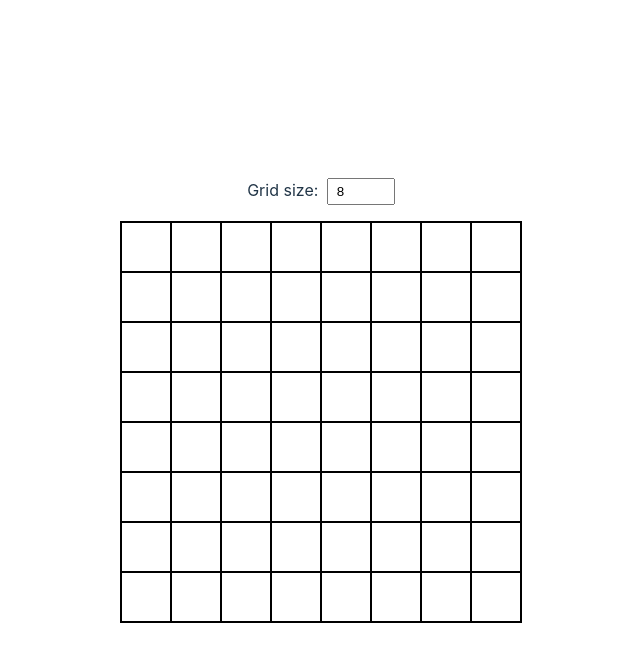
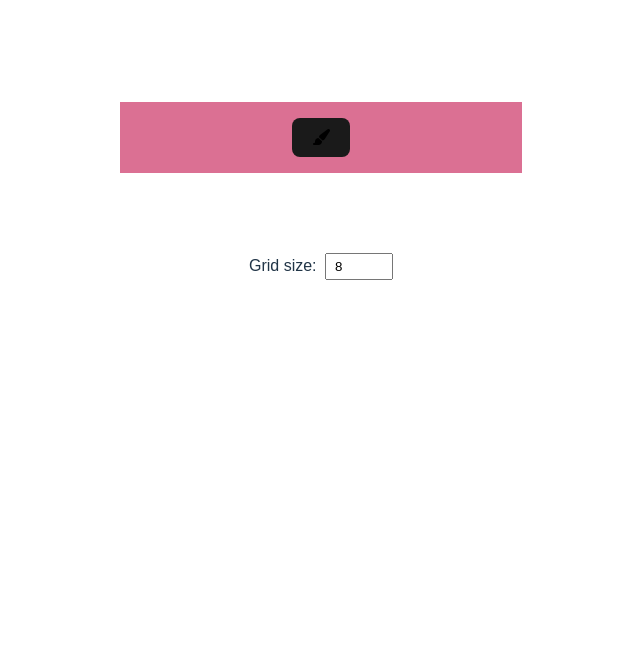
Before and after one commit to kyyyylee/pixel-app-svelte, a Svelte app: page / in a window 1280 px wide. Shown: the top 662 px of the page, without its empty margins (319-959 px from the left). Built offline with nearby package versions, Linux system fonts and the light colour scheme.

Commit message:
got a basic grid with size input!

```diff
--- a/index.html
+++ b/index.html
@@ -9,5 +9,6 @@
   <body>
     <div id="app"></div>
     <script type="module" src="/src/main.js"></script>
+    <script src="https://kit.fontawesome.com/c0a01584c9.js" crossorigin="anonymous"></script>
   </body>
 </html>
--- a/src/App.svelte
+++ b/src/App.svelte
@@ -1,6 +1,5 @@
 <script>
   import svelteLogo from "./assets/svelte.svg";
-  import paintIcon from "./assets/paint.svg";
   import viteLogo from "/vite.svg";
   import Counter from "./lib/Counter.svelte";
   import Grid from "./lib/Grid.svelte";
@@ -9,7 +8,7 @@
 <main>
   <!--left hand tools panel-->
   <div class="tools">
-
+    <button><i class="fa-solid fa-paintbrush"></i></button>
   </div>
   <div>
     <Grid />
@@ -19,8 +18,12 @@
 <style>
   main {
     display: flex;
+    flex-direction: column;
+    justify-content: space-between;
+    gap: 5rem;
   }
-  .tools {
-    background-color: burlywood;
+  .tools{
+    background-color: palevioletred;
+    padding: 1rem 4rem;
   }
 </style>
--- a/src/app.css
+++ b/src/app.css
@@ -1,5 +1,5 @@
 :root {
-  font-family: Inter, system-ui, Avenir, Helvetica, Arial, sans-serif;
+  font-family: 'New Gothic', sans-serif;
   line-height: 1.5;
   font-weight: 400;
 
@@ -13,30 +13,12 @@
   -moz-osx-font-smoothing: grayscale;
 }
 
-a {
-  font-weight: 500;
-  color: #646cff;
-  text-decoration: inherit;
-}
-a:hover {
-  color: #535bf2;
-}
-
 body {
   margin: 0;
   display: flex;
   place-items: center;
   min-width: 320px;
   min-height: 100vh;
-}
-
-h1 {
-  font-size: 3.2em;
-  line-height: 1.1;
-}
-
-.card {
-  padding: 2em;
 }
 
 #app {
@@ -51,14 +33,13 @@ button {
   border: 1px solid transparent;
   padding: 0.6em 1.2em;
   font-size: 1em;
-  font-weight: 500;
-  font-family: inherit;
   background-color: #1a1a1a;
   cursor: pointer;
   transition: border-color 0.25s;
 }
+
 button:hover {
-  border-color: #646cff;
+  border-color: #ffffff;
 }
 button:focus,
 button:focus-visible {
@@ -70,10 +51,10 @@ button:focus-visible {
     color: #213547;
     background-color: #ffffff;
   }
-  a:hover {
-    color: #747bff;
+  .grid {
+    border: 1px solid black;
   }
-  button {
-    background-color: #f9f9f9;
+  .cell {
+    border: 1px solid black;
   }
 }
--- a/src/lib/Grid.svelte
+++ b/src/lib/Grid.svelte
@@ -1,7 +1,9 @@
 <script>
   let size = 8;
-  let range = []
-  $: range = Array(size).fill().map((_, i) => i);
+  let range = [];
+  $: range = Array(size)
+    .fill()
+    .map((_, i) => i);
 </script>
 
 <!--each block to create a square grid based on size property-->
@@ -21,19 +23,22 @@
   .gridInput {
     margin-bottom: 1rem;
   }
+
   .gridInput input {
     padding: 0.25rem 0.5rem;
     margin-left: 0.25rem;
   }
+
   .grid {
     display: grid;
     grid-template-columns: repeat(var(--size), 1fr);
-      border: 1px solid black;
-      width: 400px; /* Set a fixed size for the grid */
+    border: 1px solid white;
+    width: 400px;
     height: 400px;
   }
+
   .cell {
-      border: 1px solid black;
+    border: 1px solid white;
     padding: 10px;
   }
 </style>
```
Lines whose indentation alone changed are shown as unchanged.
